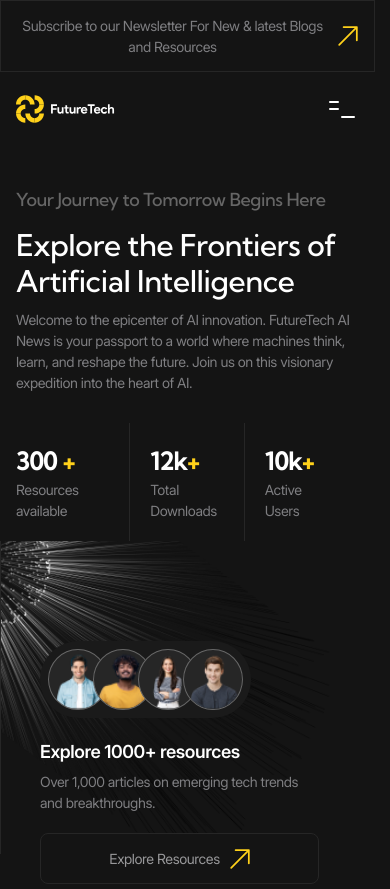
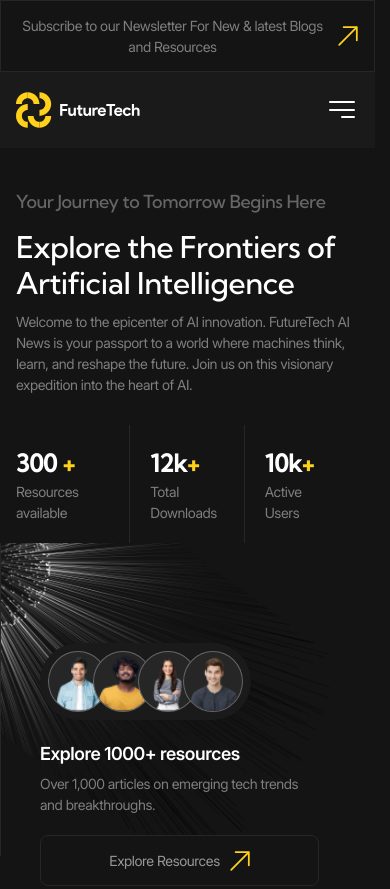
Before and after one commit to AlexsandrZolotarev/futuretech, a website with bundled scripts: page index.html in a window 390 px wide. Shown: the top 889 px of the page. Built offline with nearby package versions, Linux system fonts and the light colour scheme; files whose address does not match are found by name.

Commit message:
Edited last commit , where i create bugs

```diff
--- a/index.html
+++ b/index.html
@@ -30,8 +30,8 @@
               src="./images/logo.svg"
               alt=""
               class="logo__image"
-              width="100"
-              height="30"
+              width="179"
+              height="50"
             />
           </a>
           <div class="header__overlay" data-js-header-overlay>
--- a/styles/blocks/_burger-button.scss
+++ b/styles/blocks/_burger-button.scss
@@ -30,7 +30,7 @@
   }
   &__line {
     background-color: currentColor;
-    width: rem(10);
+    width: 100%;
     height: rem(2);
     border-radius: 1rem;
     transition-duration: var(--transition-duration);
--- a/styles/blocks/_header.scss
+++ b/styles/blocks/_header.scss
@@ -2,6 +2,7 @@
 
 .header {
   position: sticky;
+  background-color: var(--color-dark-10);
   z-index: 100;
   top: 0;
   animation: scroling-header;
@@ -76,6 +77,9 @@
     &-link {
       padding: rem(14) rem(24);
       color: var(--color-gray-50);
+      @include laptop {
+        padding: rem(10) rem(18);
+      }
       &.is-active {
         color: var(--color-light);
         background-color: var(--color-dark);
```
Also changed, not shown: images/blog/photo_2025-02-14_18-26-05.jpg (deleted), styles/main.css, 1 other file.
